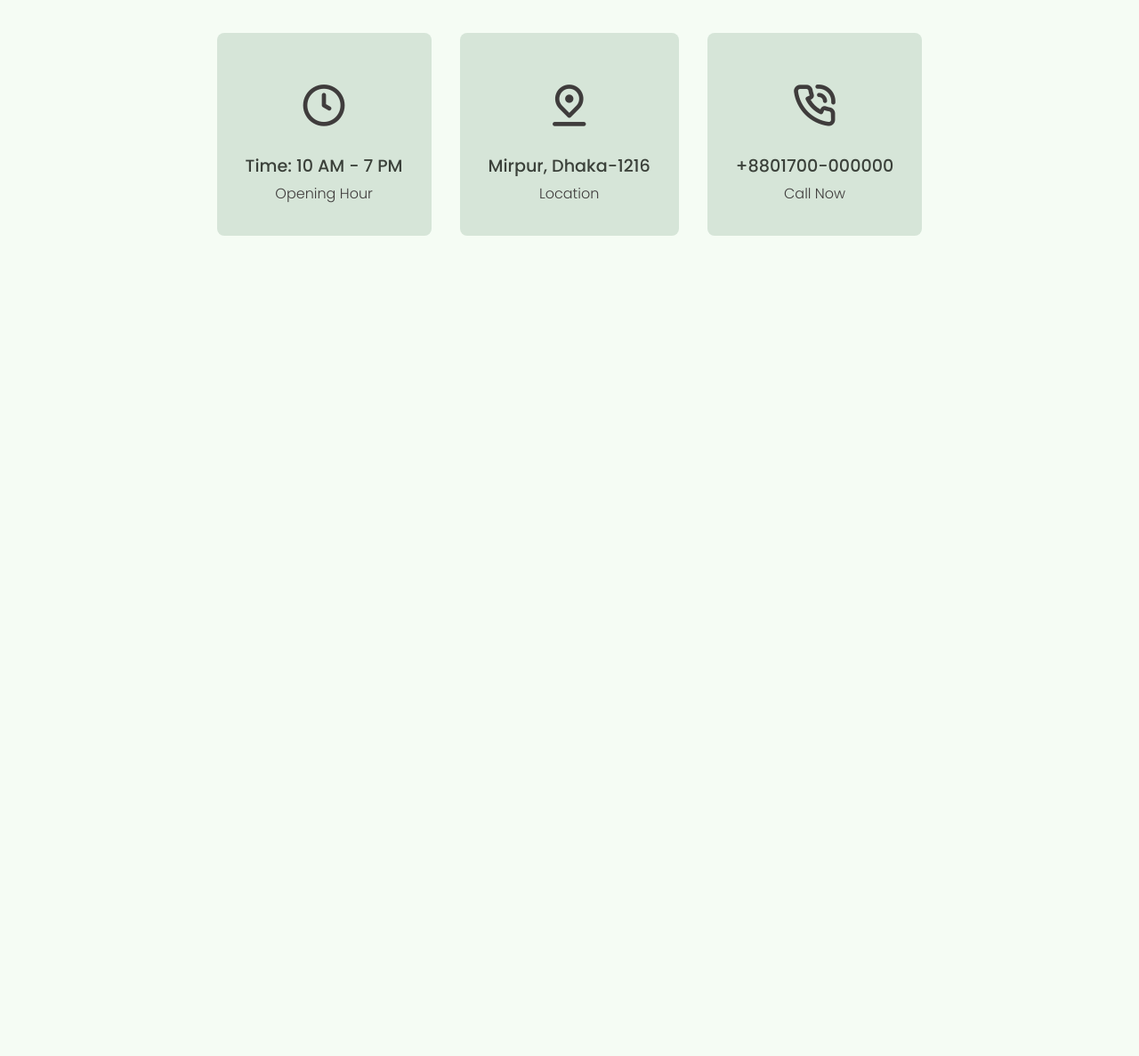
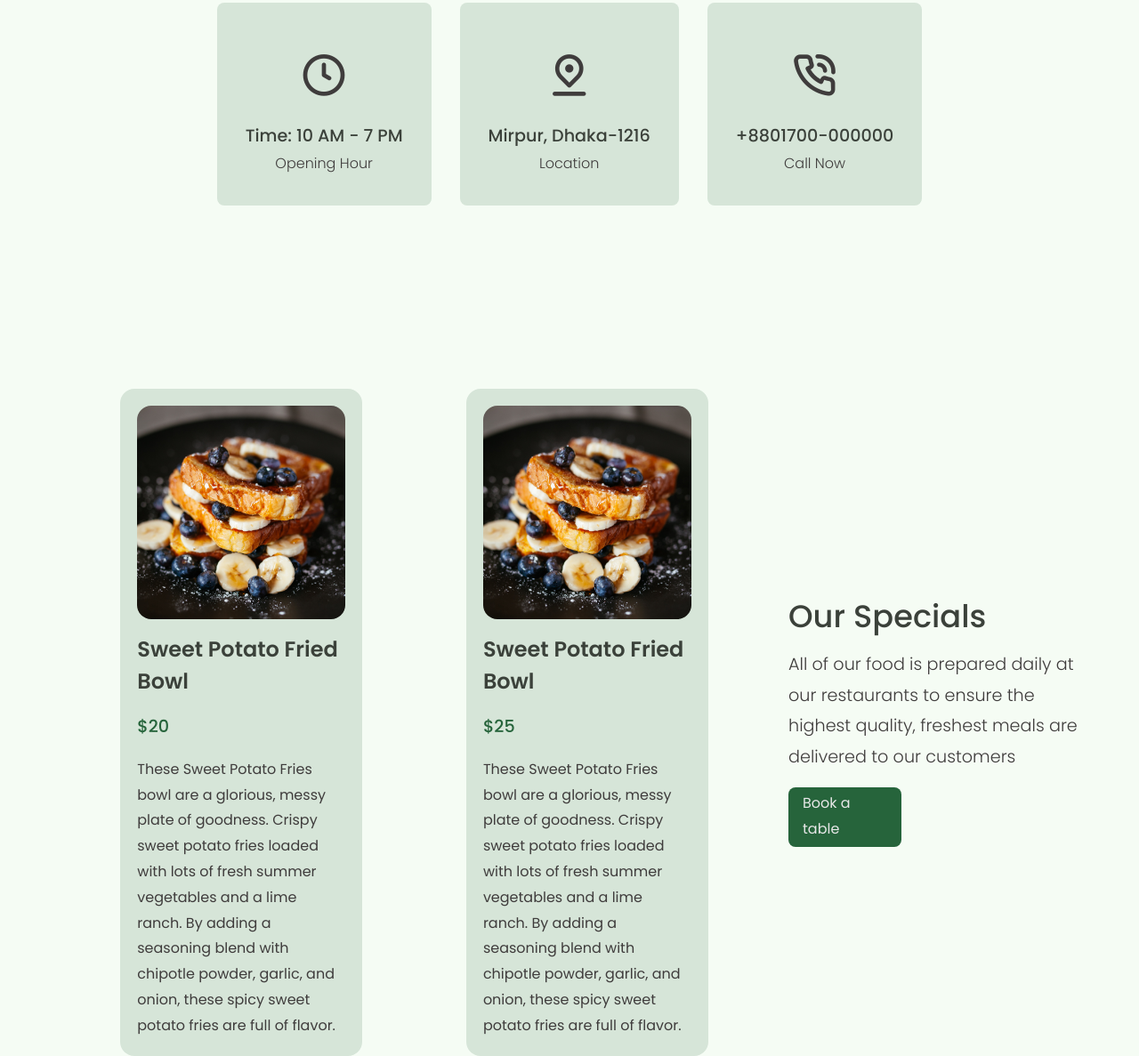
Before and after one commit to Kawsar26229/foodine, a plain HTML site: page index.html in a window 1280 px wide. Shown: the part 1243-2430 px from the top of the page at 89% size. Before the commit the page ends 1720 px from the top, so only its background shows below. Drawn offline with nearby package versions, Linux system fonts and the light colour scheme.

Commit message:
special meals added

```diff
--- a/index.html
+++ b/index.html
@@ -98,6 +98,52 @@
         </div>
       </section>
       <!----------------- Address End ------------------->
+      <!------------- Special Meals Start --------------->
+      <section>
+        <div class="container special__container">
+          <div class="special__container--left">
+            <div class="special__container--left--col">
+              <div class="special__img">
+                <img src="images/special.jpg" alt="Special Meals" />
+              </div>
+              <h3>Sweet Potato Fried Bowl</h3>
+              <span>$20</span>
+              <p>
+                These Sweet Potato Fries bowl are a glorious, messy plate of
+                goodness. Crispy sweet potato fries loaded with lots of fresh
+                summer vegetables and a lime ranch. By adding a seasoning blend
+                with chipotle powder, garlic, and onion, these spicy sweet
+                potato fries are full of flavor.
+              </p>
+            </div>
+            <div class="special__container--left--col">
+              <div class="special__img">
+                <img src="images/special.jpg" alt="Special Meals" />
+              </div>
+              <h3>Sweet Potato Fried Bowl</h3>
+              <span>$25</span>
+              <p>
+                These Sweet Potato Fries bowl are a glorious, messy plate of
+                goodness. Crispy sweet potato fries loaded with lots of fresh
+                summer vegetables and a lime ranch. By adding a seasoning blend
+                with chipotle powder, garlic, and onion, these spicy sweet
+                potato fries are full of flavor.
+              </p>
+            </div>
+          </div>
+          <div class="special__container--right">
+            <h2>Our Specials</h2>
+            <p>
+              All of our food is prepared daily at our restaurants to ensure the
+              highest quality, freshest meals are delivered to our customers
+            </p>
+            <label for="book__table" class="btn book__table special__btn"
+              >Book a table</label
+            >
+          </div>
+        </div>
+      </section>
+      <!-------------- Special Meals End --------------->
     </main>
     <!----------------- Main End ------------------->
   </body>
--- a/style.css
+++ b/style.css
@@ -56,6 +56,13 @@ h1 {
 
 h2 {
   font-size: 3.5rem;
+}
+
+h3 {
+  font-size: 1.5rem;
+  font-weight: 600;
+  line-height: 1.5;
+  color: var(--heading-color);
 }
 
 h4 {
@@ -304,15 +311,15 @@ main {
 /* ----------- Address ---------- */
 section {
   margin-top: 15rem;
-  max-width: 100%;
-  height: 55vh;
 }
 
 .address__container {
+  width: 80%;
   display: flex;
   justify-content: center;
   align-items: center;
   gap: 2rem;
+  height: 20vh;
 }
 
 .address__card {
@@ -338,3 +345,72 @@ section {
 .address__card p {
   font-weight: 300;
 }
+
+/* -------- Special Meals ------- */
+.special__container {
+  display: grid;
+  grid-template-columns: 69% 29%;
+  gap: 2rem;
+}
+
+.special__container--left {
+  display: grid;
+  grid-template-columns: repeat(2, 1fr);
+  place-items: center;
+}
+
+.special__container--left:hover .special__img {
+  margin-top: -8rem;
+}
+
+.special__container--left--col {
+  max-width: 70%;
+  background: var(--secondary-color);
+  padding: 1.2rem;
+  border-radius: 1rem;
+}
+
+.special__img {
+  height: 30vh;
+  overflow: hidden;
+  border-radius: 1rem;
+  transition: var(--transition);
+}
+
+.special__container--left--col h3 {
+  margin: 1rem 0;
+}
+
+.special__container--left--col p {
+  color: var(--text-color);
+  font-size: 1rem;
+  font-weight: 400;
+  margin-top: 1rem;
+}
+
+.special__container--left--col span {
+  font-size: 1.2rem;
+  font-weight: 500;
+  color: var(--accent-color);
+}
+
+.special__container--right {
+  display: flex;
+  flex-direction: column;
+  justify-content: center;
+}
+
+.special__container--right h2 {
+  font-size: 2.2rem;
+  font-weight: 500;
+}
+
+.special__container--right p {
+  margin: 1rem 0;
+  font-size: 1.2rem;
+  font-weight: 300;
+}
+
+.special__btn {
+  width: 39%;
+}
```
Also changed, not shown: images/special.jpg (added).
